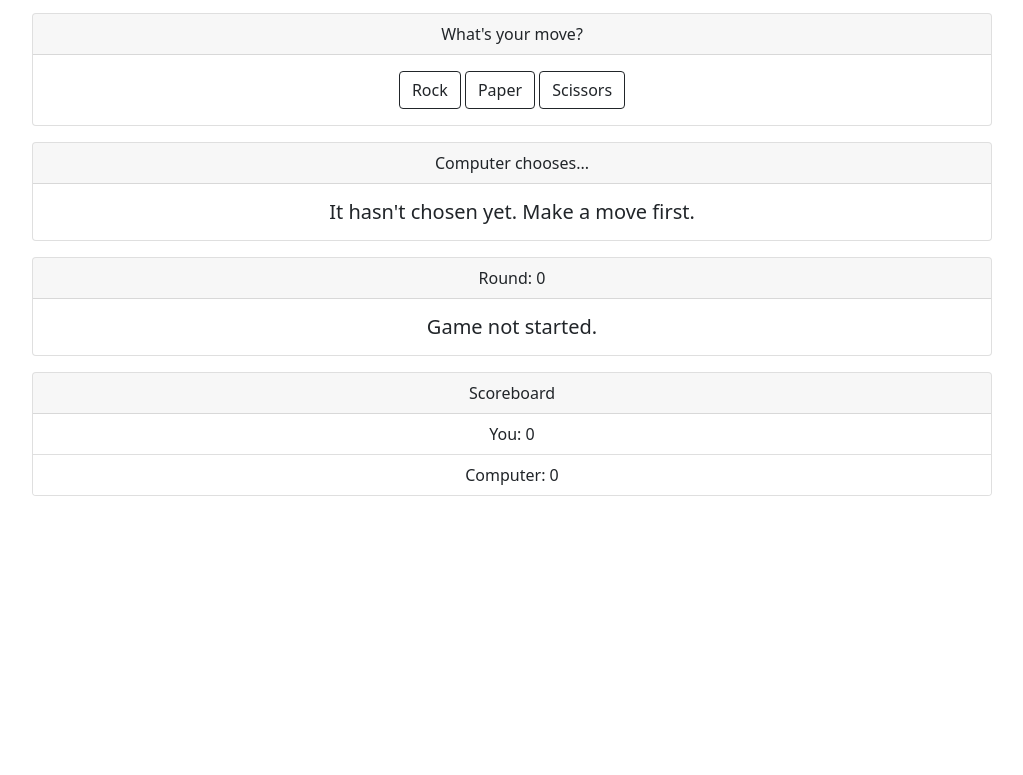
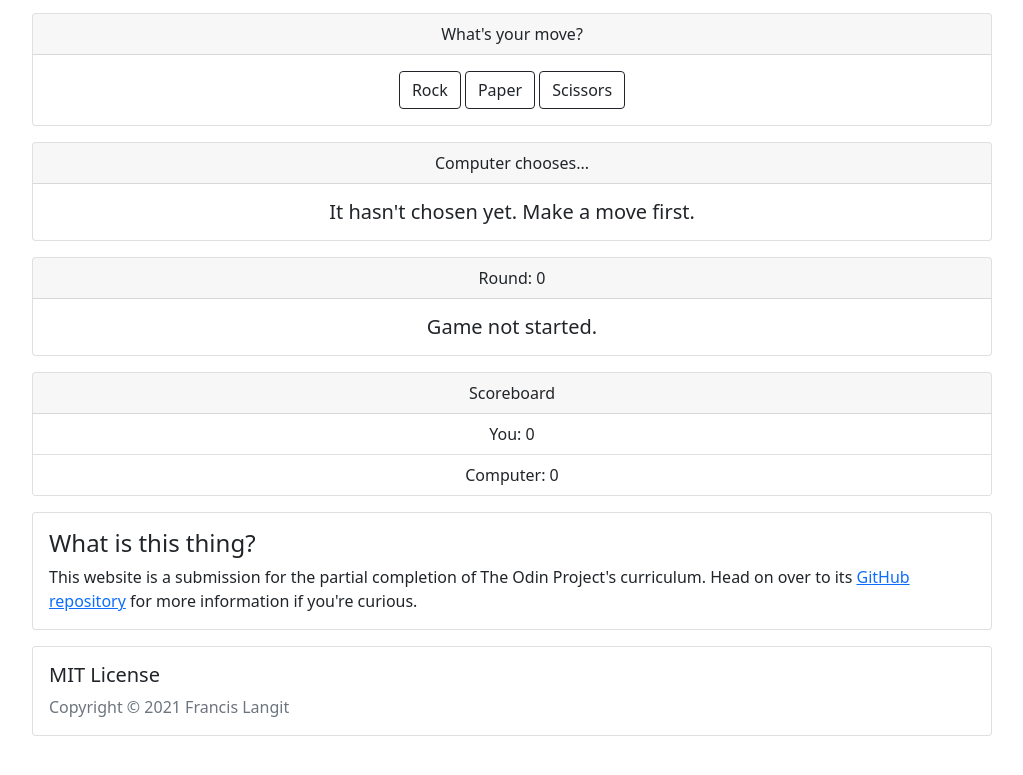
Before and after one commit to FrancisLangit/rock-paper-scissors, a plain HTML site: page index.html in a window 1280 px wide. Shown: the part 151-926 px from the top of the page, without its empty margins (128-1151 px from the left). Before the commit the page ends 823 px from the top, so only its background shows below. Drawn offline with nearby package versions, Linux system fonts and the light colour scheme.

Commit message:
Add supplementary details to index.html
- Link in title card to Rock Paper Scissors wikipedia.
- Card detailing short description of website.
- Card displaying license and copyright.

```diff
--- a/index.html
+++ b/index.html
@@ -21,7 +21,7 @@
                 <div class="card-body">
                     <h2 class="card-title">Rock Paper Scissors</h2>
                     <h6 class="card-subtitle mb-1 text-muted">
-                        Don't know how to play the game? <a href="#">This</a> might help.
+                        Don't know how to play the game? <a href="https://en.wikipedia.org/wiki/Rock_paper_scissors">This</a> might help.
                     </h6>
                 </div>
             </div>
@@ -97,8 +97,8 @@
 
         <!-- Card below to display winner upon end of game. -->
         <div class="d-flex justify-content-center">
-            <div id="gameOverCard" class="card text-center mx-5 mt-3 mb-5" style="width: 75vw; visibility: hidden;">
-                <div id="gameOverCardBody" class="card-body">
+            <div id="gameOverCard" class="card text-center mx-5 mt-3" style="width: 75vw; display: none;">
+                <div class="card-body">
                     <h5 class="card-title">Game Over</h5>
                     <p id="gameOverCardWinner" class="card-text"></p>
                     <button class="btn btn-outline-dark" onClick="window.location.reload();">
@@ -107,5 +107,33 @@
                 </div>
             </div>
         </div>
+
+        <!-- Short paragraph detailing background of project. -->
+        <div class="d-flex justify-content-center">
+            <div class="card mx-5 mt-3" style="width: 75vw;">
+                <div class="card-body">
+                    <h4 class="card-title">What is this thing?</h4>
+                    <p class="card-text">
+                        This website is a submission for the partial
+                        completion of The Odin Project's curriculum. Head on
+                        over to its <a href="https://github.com/FrancisLangit/rock-paper-scissors">
+                        GitHub repository</a> for more information if you're curious.
+                    </p>
+
+                </div>
+            </div>
+        </div>
+
+        <!-- License and copyright. -->
+        <div class="d-flex justify-content-center">
+            <div class="card mx-5 mt-3 mb-5" style="width: 75vw;">
+                <div class="card-body">
+                    <h5 class="card-title">MIT License</h5>
+                    <p class="card-text text-muted">
+                        Copyright © 2021 Francis Langit
+                    </p>
+                </div>
+            </div>
+        </div>
     </body>
 </html>
--- a/scripts/main.js
+++ b/scripts/main.js
@@ -67,7 +67,7 @@ class RockPaperScissors {
         cardWinner.textContent = this.getResult();
 
         const card = document.getElementById("gameOverCard");
-        card.style.visibility = 'visible';
+        card.style.display = 'block';
     }
 
     checkEndGame() {
```
